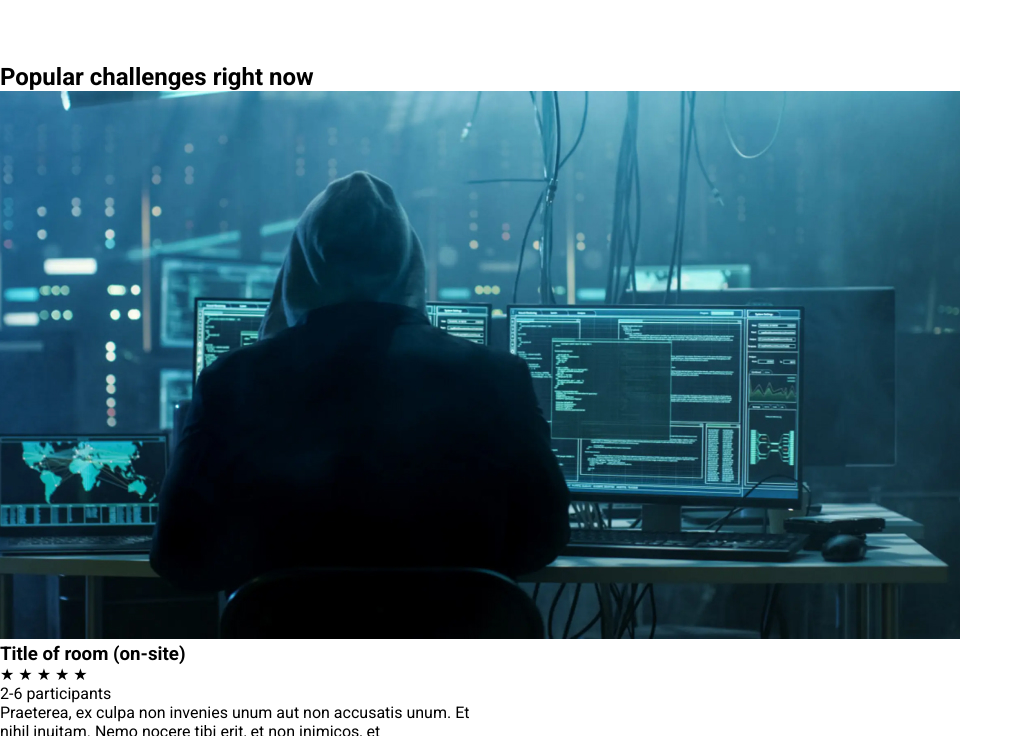
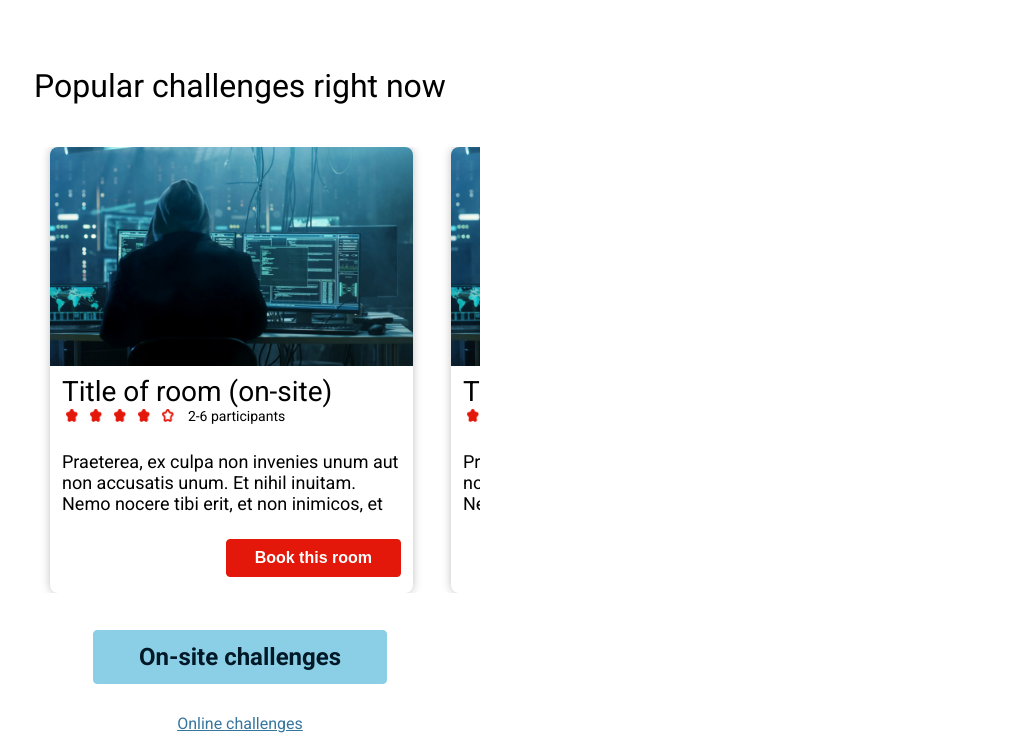
Before and after one commit to Viktor-123321/A2_inlamning_2_startsida_esc, a website: page index.html in a window 1280 px wide. Shown: the part 764-1500 px from the top of the page, without its empty margins (0-1023 px from the left). Drawn offline with Linux system fonts and the light colour scheme.

Commit message:
Styled popular-challenges section. Added popular-challenges article cards i index.html. modified styling for less code in page. Added star images.

```diff
--- a/index.html
+++ b/index.html
@@ -87,14 +87,15 @@
             <div class="popular-challenges__card-wrapper">
                 <article class="challenge-card">
                     <img class="challenge-card__img" src="./images/hero.jpg" alt="Card Image" />
+                    <div class="challenge-card__content">
                         <h3 class="challenge-card__header">Title of room (on-site)</h3>
                         <div class="challenge-card__details">
                             <div class="challenge-card__stars">
-                            <span class="challenge-card__star">&#x2605;</span>
-                            <span class="challenge-card__star">&#x2605;</span>
-                            <span class="challenge-card__star">&#x2605;</span>
-                            <span class="challenge-card__star">&#x2605;</span>
-                            <span class="challenge-card__star challenge-card__star--empty">&#x2605;</span>
+                                <img class="challenge-card__star" src="./images/star_filled.png" />
+                                <img class="challenge-card__star" src="./images/star_filled.png" />
+                                <img class="challenge-card__star" src="./images/star_filled.png" />
+                                <img class="challenge-card__star" src="./images/star_filled.png" />
+                                <img class="challenge-card__star challenge-card__star--empty" src="./images/star_empty.png" />
                             </div>
                             <p class="challenge-card__participants">2-6 participants</p>
                         </div>
@@ -104,6 +105,51 @@
                             inimicos, et
                         </p>
                         <button class="btn btn--book">Book this room</button>
+                    </div>
+                </article>
+                <article class="challenge-card">
+                    <img class="challenge-card__img" src="./images/hero.jpg" alt="Card Image" />
+                    <div class="challenge-card__content">
+                        <h3 class="challenge-card__header">Title of room (on-site)</h3>
+                        <div class="challenge-card__details">
+                            <div class="challenge-card__stars">
+                                <img class="challenge-card__star" src="./images/star_filled.png" />
+                                <img class="challenge-card__star" src="./images/star_filled.png" />
+                                <img class="challenge-card__star" src="./images/star_filled.png" />
+                                <img class="challenge-card__star" src="./images/star_filled.png" />
+                                <img class="challenge-card__star challenge-card__star--empty" src="./images/star_empty.png" />
+                            </div>
+                            <p class="challenge-card__participants">2-6 participants</p>
+                        </div>
+                        <p class="challenge-card__description">
+                            Praeterea, ex culpa non invenies unum aut non accusatis
+                            unum. Et nihil inuitam. Nemo nocere tibi erit, et non
+                            inimicos, et
+                        </p>
+                        <button class="btn btn--book">Book this room</button>
+                    </div>
+                </article>
+                <article class="challenge-card">
+                    <img class="challenge-card__img" src="./images/hero.jpg" alt="Card Image" />
+                    <div class="challenge-card__content">
+                        <h3 class="challenge-card__header">Title of room (on-site)</h3>
+                        <div class="challenge-card__details">
+                            <div class="challenge-card__stars">
+                                <img class="challenge-card__star" src="./images/star_filled.png" />
+                                <img class="challenge-card__star" src="./images/star_filled.png" />
+                                <img class="challenge-card__star" src="./images/star_filled.png" />
+                                <img class="challenge-card__star" src="./images/star_filled.png" />
+                                <img class="challenge-card__star challenge-card__star--empty" src="./images/star_empty.png" />
+                            </div>
+                            <p class="challenge-card__participants">2-6 participants</p>
+                        </div>
+                        <p class="challenge-card__description">
+                            Praeterea, ex culpa non invenies unum aut non accusatis
+                            unum. Et nihil inuitam. Nemo nocere tibi erit, et non
+                            inimicos, et
+                        </p>
+                        <button class="btn btn--book">Book this room</button>
+                    </div>
                 </article>
             </div>
             <div class="challenge-links">
--- a/src/lib.scss
+++ b/src/lib.scss
@@ -11,8 +11,8 @@ $font-weight: bold;
 $font-style: italic;
 $big-text: 24px;
 $small-text: 16px;
-$big-padding: 10px 45px;
-$small-padding: 6px 28px;
+$big-padding: 12px 45px;
+$small-padding: 9px 28px;
 
 // mixins
 @mixin btn($border: $color-red, $bg: $color-red, $text: $color-light, $size: $big-text, $padding: $big-padding) {
@@ -46,6 +46,7 @@ $small-padding: 6px 28px;
 
     &--book {
         @include btn($size: $small-text, $padding: $small-padding);
+        align-self: flex-end;
     }
 
     &--story {
--- a/src/sections/main/hero.scss
+++ b/src/sections/main/hero.scss
@@ -3,6 +3,5 @@
 .hero {
     &__img {
         width: 100%;
-        margin-bottom: 37px;
     }
 }
--- a/src/sections/main/popular-challenges.scss
+++ b/src/sections/main/popular-challenges.scss
@@ -0,0 +1,71 @@
+@use '../../lib.scss' as *;
+
+.popular-challenges {
+    &__header {
+        text-align: center;
+        font-size: 2rem;
+        font-weight: normal;
+        margin-bottom: 42px;
+    }
+
+    &__card-wrapper {
+        @include flex-base($justify: flex-start);
+        gap: 38px;
+        padding: 0 50px;
+        overflow-x: auto;
+        overflow-y: hidden;
+        scrollbar-width: none;
+    }
+}
+
+.challenge-card {
+    width: 363px;
+    height: 446px;
+    flex: 0 0 363px;
+    border-radius: 0.5rem;
+    box-shadow: 0 0 10px rgba(0, 0, 0, 25%);
+
+    &__img {
+        width: 100%;
+        height: 219px;
+        border-radius: 0.5rem 0.5rem 0 0;
+        object-fit: cover;
+    }
+
+    &__content {
+        @include flex-base(column, flex-start, flex-start);
+        padding: 12px;
+    }
+
+    &__header {
+        font-size: 1.75rem;
+        font-weight: normal;
+        line-height: 0.7;
+    }
+
+    &__details {
+        width: 100%;
+        margin: 5px 0 25px;
+        @include flex-base($justify: flex-start);
+        gap: 10px;
+    }
+
+    &__star {
+        width: 12px;
+        height: 13px;
+        margin: 0 4px;
+    }
+
+    &__participants {
+        font-size: 14px;
+    }
+
+    &__description {
+        font-size: 18px;
+        margin-bottom: 25px;
+    }
+}
+
+.challenge-card:nth-child(3) {
+    display: none;
+}
--- a/src/styles.scss
+++ b/src/styles.scss
@@ -1,6 +1,8 @@
+@use 'lib.scss' as *;
 @use 'sections/header';
 @use 'sections/main/hero.scss';
 @use 'sections/main/quotes.scss';
+@use 'sections/main/popular-challenges.scss';
 
 * {
     box-sizing: border-box;
@@ -18,8 +20,11 @@ body {
 }
 
 .challenge-links {
-    display: flex;
-    flex-direction: column;
-    align-items: center;
+    @include flex-base(column, flex-start);
     gap: 30px;
+    margin: 37px 0;
+
+    &__online {
+        color: $color-blue;
+    }
 }
```
Also changed, not shown: images/star_empty.png (added), images/star_filled.png (added), output.css. Lines whose indentation alone changed are shown as unchanged.
